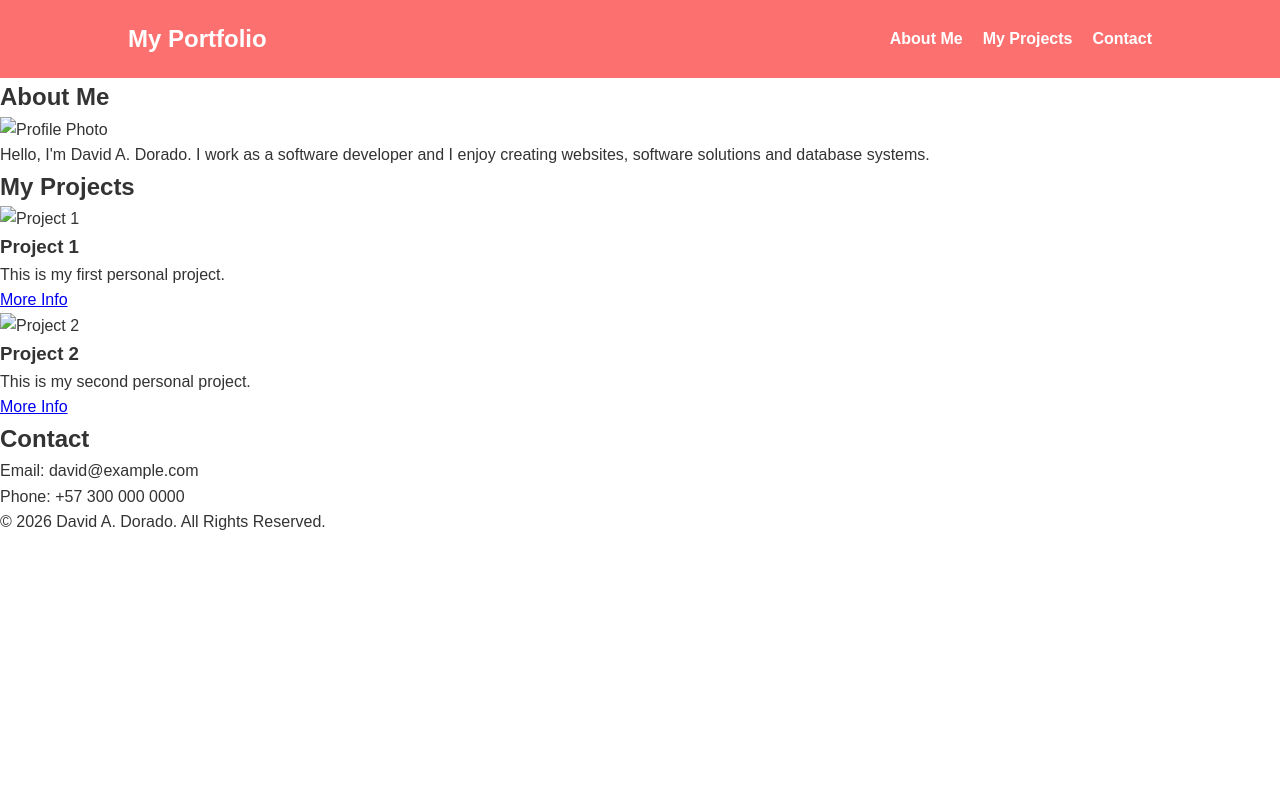
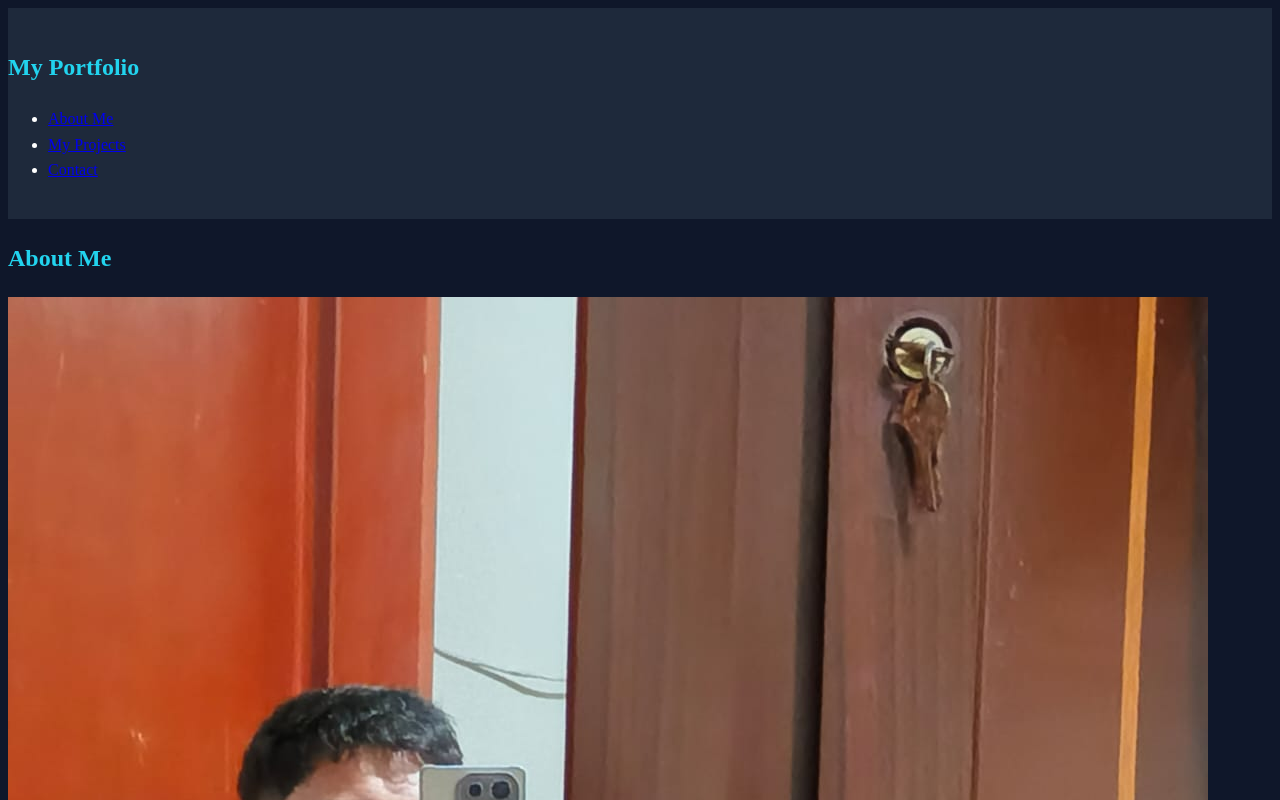
Before and after one commit to dadorado8612-beep/dadorado8612-beep.github.io, a plain HTML site: page index.html in a window 1280 px wide. Shown: the top 800 px of the page. Drawn offline with Linux system fonts and the light colour scheme; files whose address does not match are found by name.

Commit message:
hoy se pudo

```diff
--- a/styles.css
+++ b/styles.css
@@ -1,35 +1,30 @@
-*{
-    margin: 0;
-    padding:0;
-    box-sizing: border-box;
-    font-family: Arial, sans-serif;
+body{
+    background:#0f172a;
+    color:white;
+    line-height:1.6;
 }
-body {
-background-color: #ffffff;
-color:#333;
-line-height: 1.6;
+
+header{
+    background:#1e293b;
+    padding:20px 0;
 }
-    header {
-        background-color: #fd7070;
-        color:white;
-        padding: 20px 0;
-    }
 
-    header nav {
-        display: flex;
-        justify-content: space-between;
-        align-items: center;
-        width: 80%;
-        margin: auto;
-    }
+.project{
+    background:#1e293b;
+    border-radius:15px;
+    padding:20px;
+    margin:20px auto;
+    max-width:500px;
+    box-shadow:0 0 15px rgba(0,255,255,.2);
+}
 
-     header nav ul {
-        list-style: none;
-        display: flex;
-        gap: 20px;
-    }
-     header nav ul li a{
-       color: white;
-       text-decoration: none;
-       font-weight: bold;
-    }
+.project a{
+    background:#06b6d4;
+    color:white;
+    padding:10px 20px;
+    border-radius:8px;
+}
+
+h1,h2,h3{
+    color:#22d3ee;
+}
```
Also changed, not shown: img/profile.jpg (added), img/project1.png (added), img/project2.png (added).
